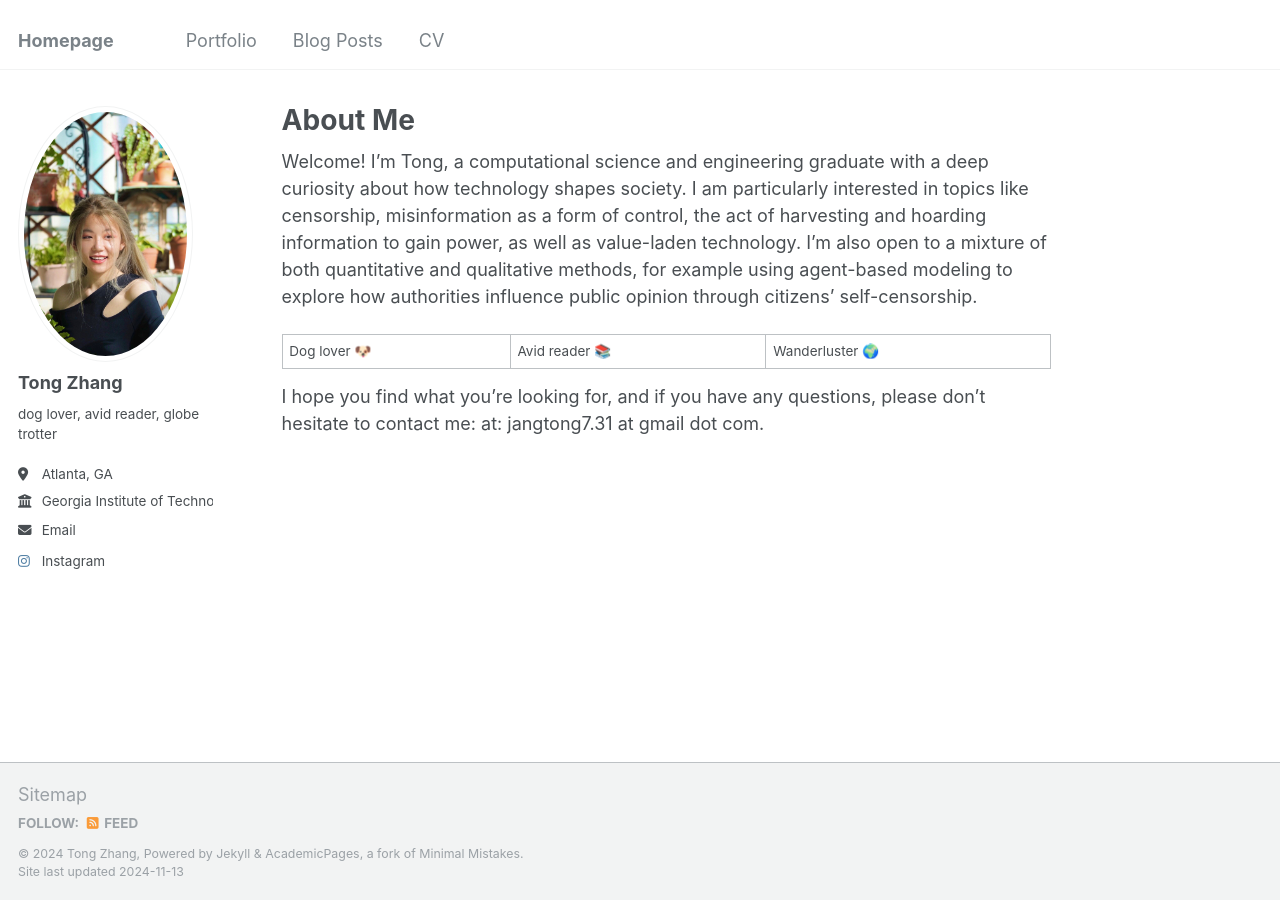
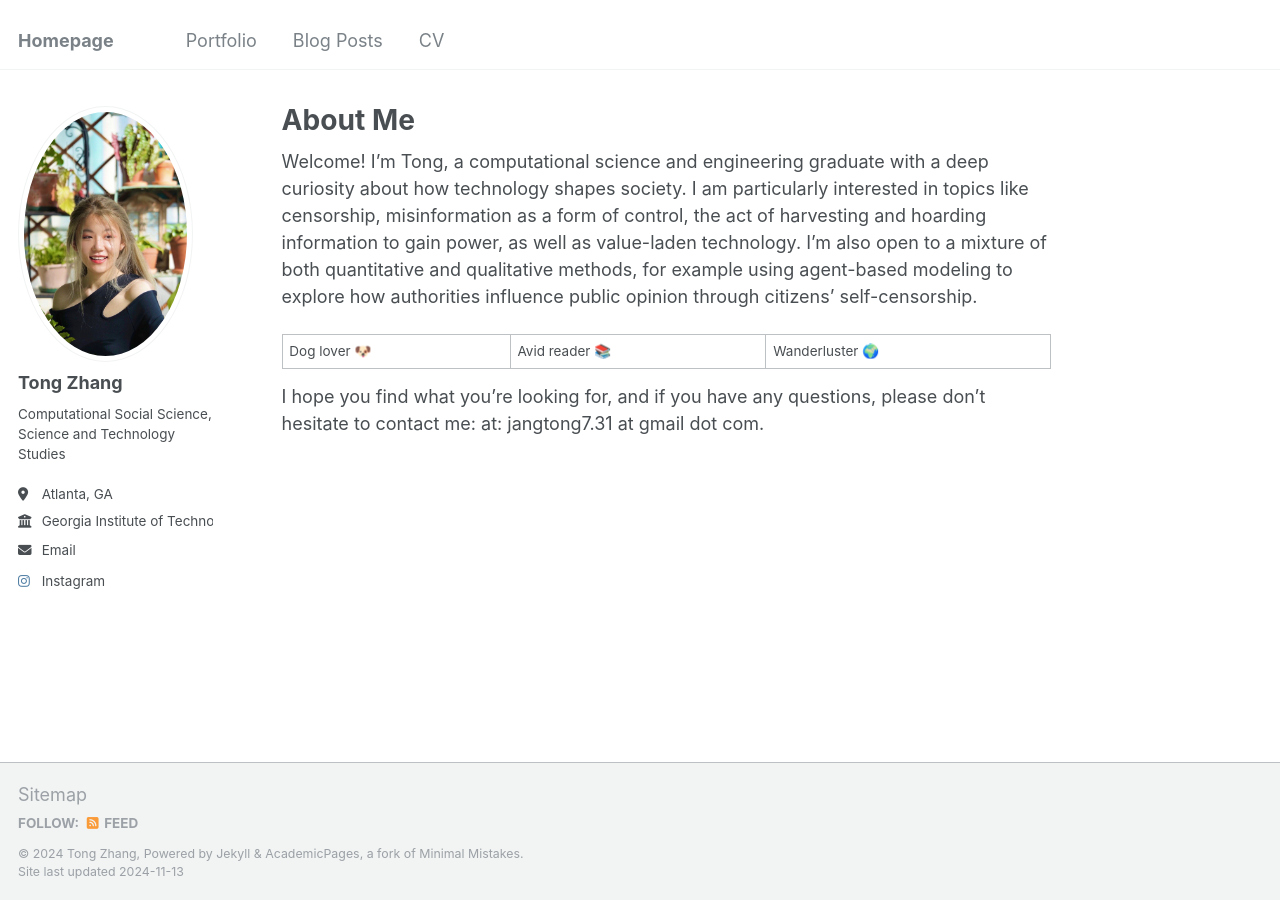
Before and after one commit to zt731/zt731.github.io, a Jekyll site: the page built from _pages/about.md, in a window 1280 px wide. Built offline with Jekyll 4.4.1, drawn with Linux system fonts in a browser that asks for light colours.

Commit message:
Update _config.yml

```diff
--- a/_config.yml
+++ b/_config.yml
@@ -24,21 +24,21 @@ author:
   avatar           : "avatar.jpg"
   name             : "Tong Zhang"
   pronouns         : # example: "she/her"
-  bio              : "dog lover, avid reader, globe trotter"
+  bio              : "Computational Social Science, Science and Technology Studies"
   location         : "Atlanta, GA"
   employer         : "Georgia Institute of Technology"
   uri              : # URL
   email            : "jangtong7.31@gmail.com"
 
   # Academic websites
-  #arxiv            : # URL - Update with the correct link to your profile
-  #googlescholar    : "https://scholar.google.com/citations?user=PS_CX0AAAAAJ"
-  #impactstory      : # URL
-  #orcid            : "http://orcid.org/yourorcidurl"
-  #semantic         : # URL
-  #pubmed           : "https://www.ncbi.nlm.nih.gov/pubmed/?term=john+snow"
-  #researchgate     : # URL
-  #scopus           : # URL
+  arxiv            : # URL - Update with the correct link to your profile
+  googlescholar    : #"https://scholar.google.com/citations?user=PS_CX0AAAAAJ"
+  impactstory      : # URL
+  orcid            : #"http://orcid.org/yourorcidurl"
+  semantic         : # URL
+  pubmed           : #"https://www.ncbi.nlm.nih.gov/pubmed/?term=john+snow"
+  researchgate     : # URL
+  scopus           : # URL
 
   # Repositories and software development
   bitbucket        : # Username - Update with your username on the site
@@ -49,8 +49,8 @@ author:
   stackoverflow    : # User number or user number and name (i.e., use "1" or "1/jeff-atwood")
 
   # Social media
-  #bluesky          : "bsky.app" # Replace this with you Bluesky username
-  #facebook         : # Username
+  bluesky          : #"bsky.app" # Replace this with you Bluesky username
+  facebook         : # Username
   flickr           : # Username
   foursquare       : # Username
   goodreads        : # Username
```
